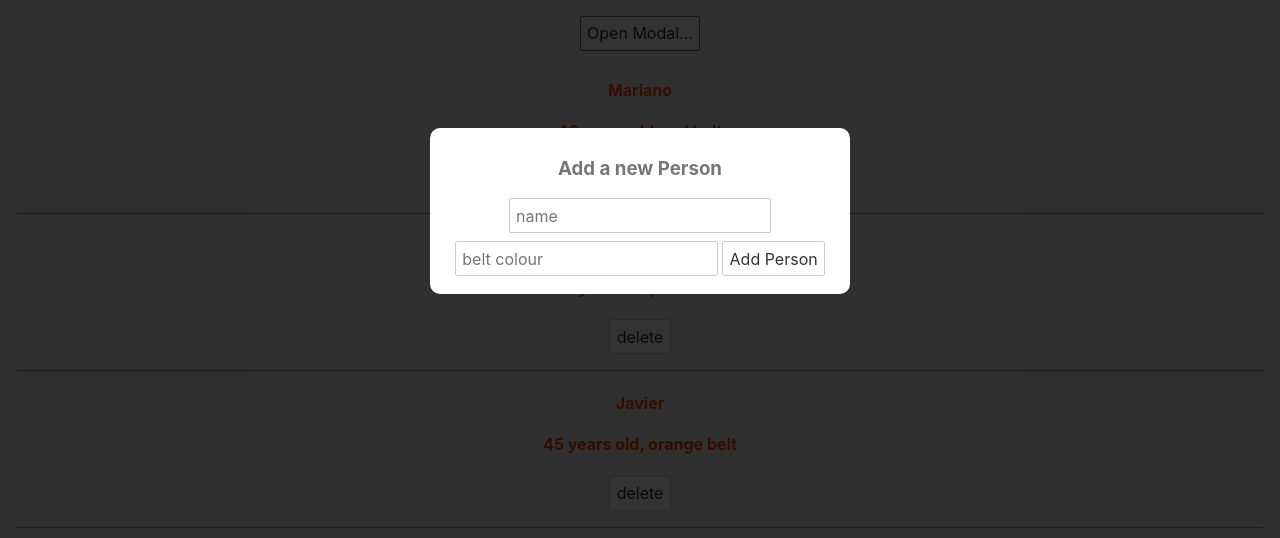
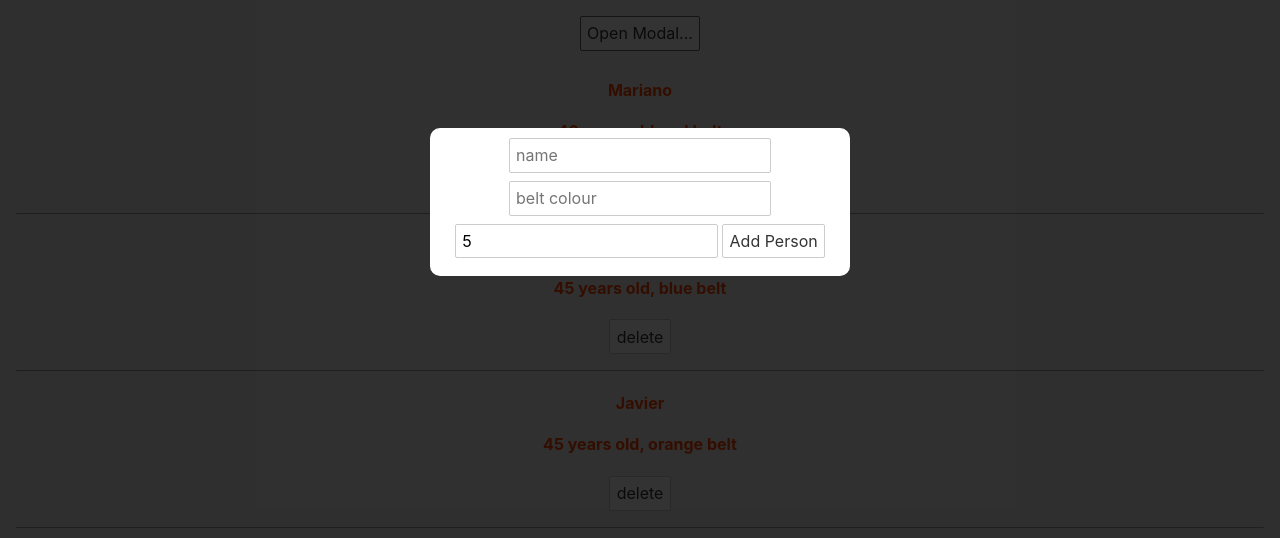
Before and after one commit to marianojhb/sveltenetninja, a Svelte app: page / in a window 1280 px wide. Both pictures are taken after a click on the button "Open Modal...". Shown: the top 538 px of the page. Built offline with nearby package versions, Linux system fonts and the light colour scheme.

Commit message:
lesson15

```diff
--- a/src/App.svelte
+++ b/src/App.svelte
@@ -1,5 +1,7 @@
 <script>
   import Modal from './Modal.svelte'
+  import addPersonForm from './AddPersonForm.svelte'
+  import AddPersonForm from './AddPersonForm.svelte'
 
   let showModal = false
 
@@ -34,14 +36,7 @@
 </script>
 
 <Modal isPromo={false} {showModal} on:click={toggleModal}>
-  <div>
-    <h3>Add a new Person</h3>
-  <form action="">
-    <input type="text" placeholder="name">
-    <input type="text" placeholder="belt colour">
-    <button>Add Person</button>
-  </form>
-  </div>
+  <AddPersonForm />
 </Modal>
 <main>
   <button on:click={toggleModal}>Open Modal...</button>
--- /dev/null
+++ b/src/addPersonForm.svelte
@@ -0,0 +1,19 @@
+<script>
+  let name
+  let beltColour
+  let age = 5
+
+  const handleSubmit = () => {
+    console.log(name, beltColour, age)
+  }
+</script>
+
+<form on:submit|preventDefault={handleSubmit}>
+  <input type="text" placeholder="name" bind:value={name} />
+  <input type="text" placeholder="belt colour" bind:value={beltColour} />
+  <input type="number" placeholder="age" bind:value={age} />
+  <button>Add Person</button>
+</form>
+
+<style>
+</style>
```
Also changed, not shown: 1 other file (tests, documents, lock files or other folders).
